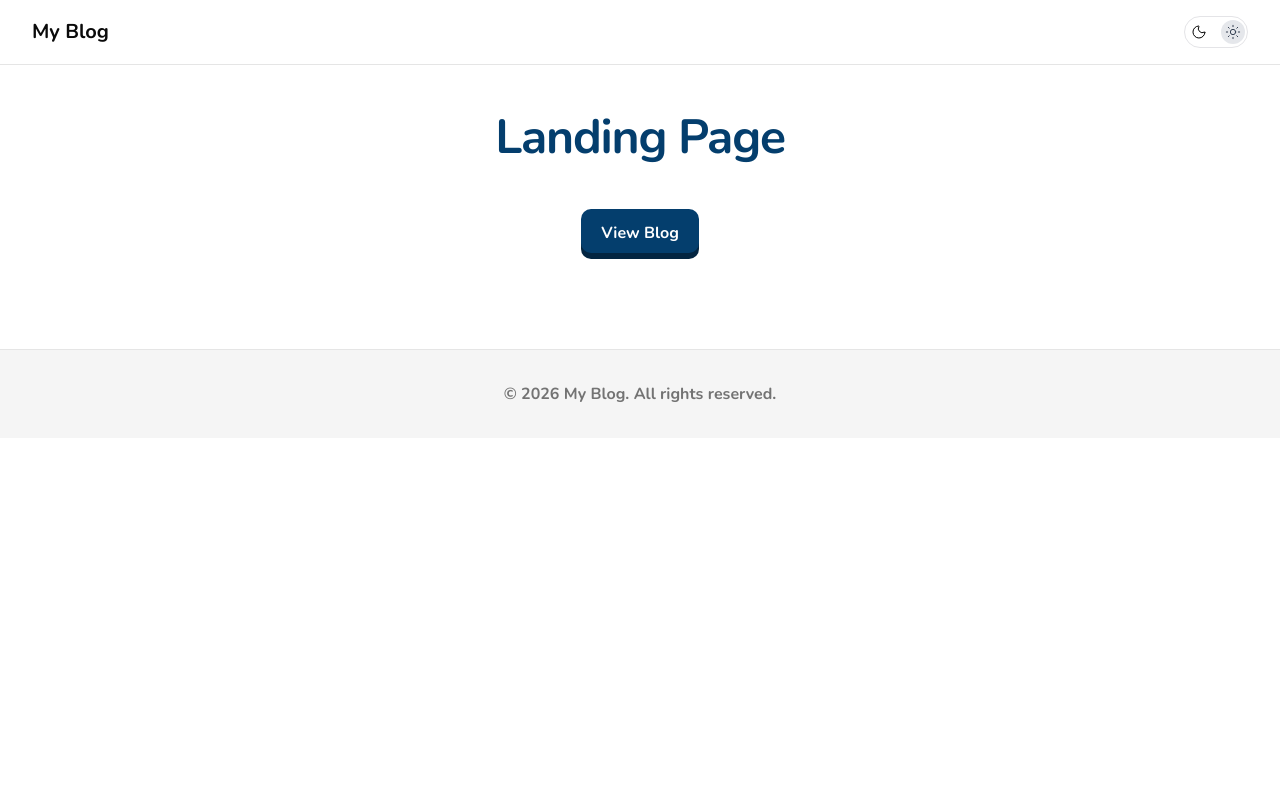
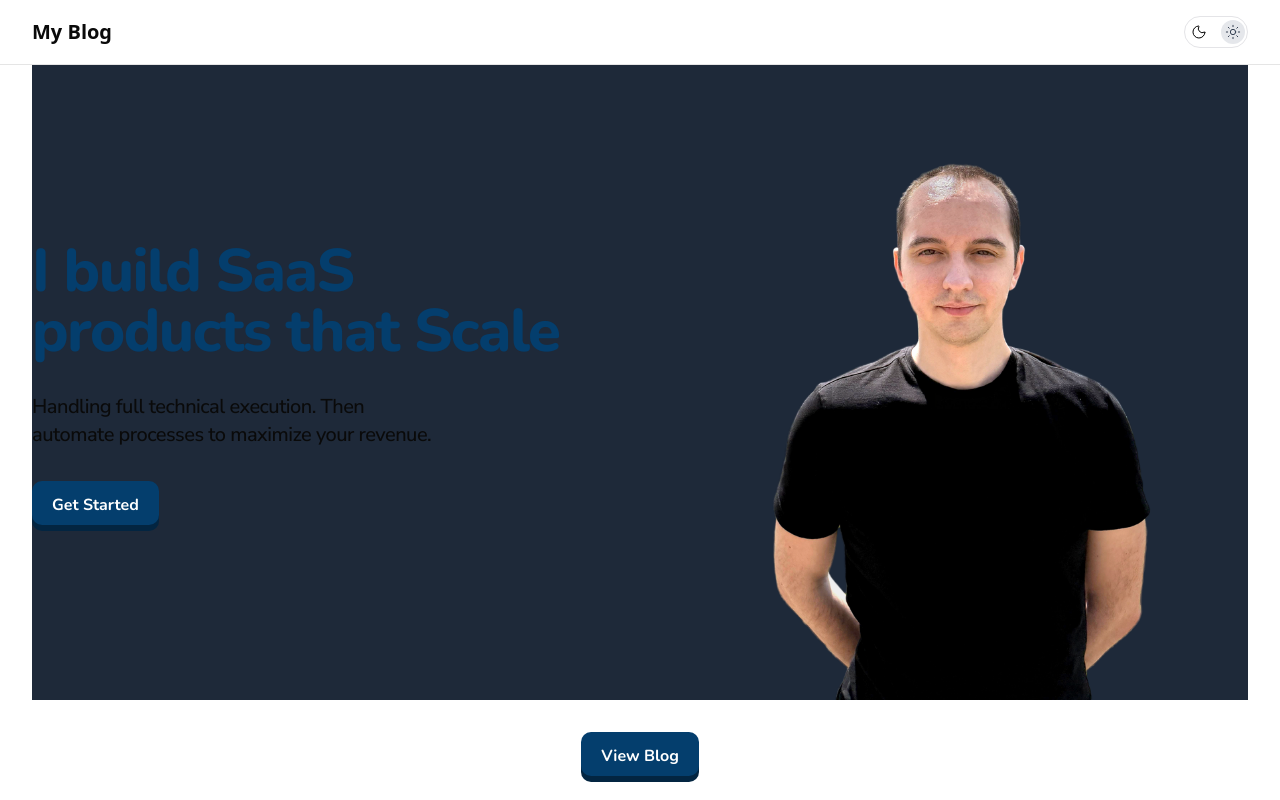
Before and after one commit to scalipsum/vladbi-website, a Next.js app: page / in a window 1280 px wide. Shown: the top 800 px of the page. Built offline with nearby package versions, Linux system fonts and the light colour scheme; no server answers.

Commit message:
Initial elements

```diff
--- a/src/app/globals.css
+++ b/src/app/globals.css
@@ -7,8 +7,8 @@
 @theme inline {
 	--color-background: var(--background);
 	--color-foreground: var(--foreground);
-	--font-sans: var(--font-geist-sans);
-	--font-mono: var(--font-geist-mono);
+	--font-main: var(--font-nunito), ui-sans-serif, system-ui, sans-serif;
+	--font-sans: var(--font-nunito-sans), ui-sans-serif, system-ui, sans-serif;
 	--color-sidebar-ring: var(--sidebar-ring);
 	--color-sidebar-border: var(--sidebar-border);
 	--color-sidebar-accent-foreground: var(--sidebar-accent-foreground);
--- a/src/app/layout.tsx
+++ b/src/app/layout.tsx
@@ -1,5 +1,4 @@
 import MainLayout from '@/components/layout/MainLayout';
-import { cn } from '@/lib/utils';
 import { ThemeProvider } from '@/providers/ThemeProvider';
 import type { Metadata, Viewport } from 'next';
 import { Nunito, Nunito_Sans } from 'next/font/google';
@@ -80,7 +79,7 @@ export default function RootLayout({
 }) {
 	return (
 		<html lang="en" suppressHydrationWarning>
-			<body className={cn(nunitoSans.className, nunito.className)}>
+			<body className={`${nunito.variable} ${nunitoSans.variable}`}>
 				<ThemeProvider
 					attribute="class"
 					defaultTheme="system"
--- a/src/app/page.tsx
+++ b/src/app/page.tsx
@@ -1,15 +1,42 @@
 import { Button } from '@/components/ui/button';
+import Image from 'next/image';
 import Link from 'next/link';
 
 export default async function Home() {
 	return (
-		<div className="max-w-2xl mx-auto text-center mb-12">
-			<h1 className="text-4xl font-bold tracking-tight sm:text-5xl mb-4 text-brand-500">
-				Landing Page
-			</h1>
-			<Button asChild className="mt-8">
-				<Link href="/blog">View Blog</Link>
-			</Button>
+		<div>
+			<section
+				id="hero"
+				className="flex flex-row items-center justify-between bg-gray-800"
+			>
+				<div className="max-w-1/2">
+					<h1 className="text-6xl font-main font-extrabold tracking-tight text-brand-500">
+						I build SaaS <br /> products that Scale
+					</h1>
+					<p className="font-sans tracking-tight text-xl mt-8">
+						Handling full technical execution. Then <br /> automate
+						processes to maximize your revenue.
+					</p>
+					<Button asChild className="mt-8">
+						<Link href="#get-started">Get Started</Link>
+					</Button>
+				</div>
+				<div>
+					<Image
+						src="/img/person.png"
+						alt="Vladbi Silhouette"
+						width={573}
+						height={813}
+						className="w-[380px] mr-24 mt-24"
+					/>
+				</div>
+			</section>
+
+			<div className="max-w-2xl mx-auto text-center mb-12">
+				<Button asChild className="mt-8">
+					<Link href="/blog">View Blog</Link>
+				</Button>
+			</div>
 		</div>
 	);
 }
--- a/src/components/layout/MainLayout.tsx
+++ b/src/components/layout/MainLayout.tsx
@@ -27,7 +27,7 @@ export default function MainLayout({ children }: LayoutProps) {
 				</nav>
 			</header>
 
-			<main className="max-w-7xl mx-auto px-4 sm:px-6 lg:px-8 py-12">
+			<main className="max-w-7xl mx-auto px-4 sm:px-6 lg:px-8 pb-12">
 				{children}
 			</main>
 
--- a/src/components/ui/button.tsx
+++ b/src/components/ui/button.tsx
@@ -5,7 +5,7 @@ import * as React from 'react';
 import { cn } from '@/lib/utils';
 
 const buttonVariants = cva(
-	"inline-flex items-center justify-center gap-2 whitespace-nowrap rounded-md text-base transition-all disabled:pointer-events-none disabled:opacity-50 [&_svg]:pointer-events-none [&_svg:not([class*='size-'])]:size-4 shrink-0 [&_svg]:shrink-0 outline-none focus-visible:border-ring focus-visible:ring-ring/50 focus-visible:ring-[3px] aria-invalid:ring-destructive/20 dark:aria-invalid:ring-destructive/40 aria-invalid:border-destructive",
+	"font-main font-bold inline-flex items-center justify-center gap-2 whitespace-nowrap rounded-md text-base transition-all disabled:pointer-events-none disabled:opacity-50 [&_svg]:pointer-events-none [&_svg:not([class*='size-'])]:size-4 shrink-0 [&_svg]:shrink-0 outline-none focus-visible:border-ring focus-visible:ring-ring/50 focus-visible:ring-[3px] aria-invalid:ring-destructive/20 dark:aria-invalid:ring-destructive/40 aria-invalid:border-destructive",
 	{
 		variants: {
 			variant: {
```
